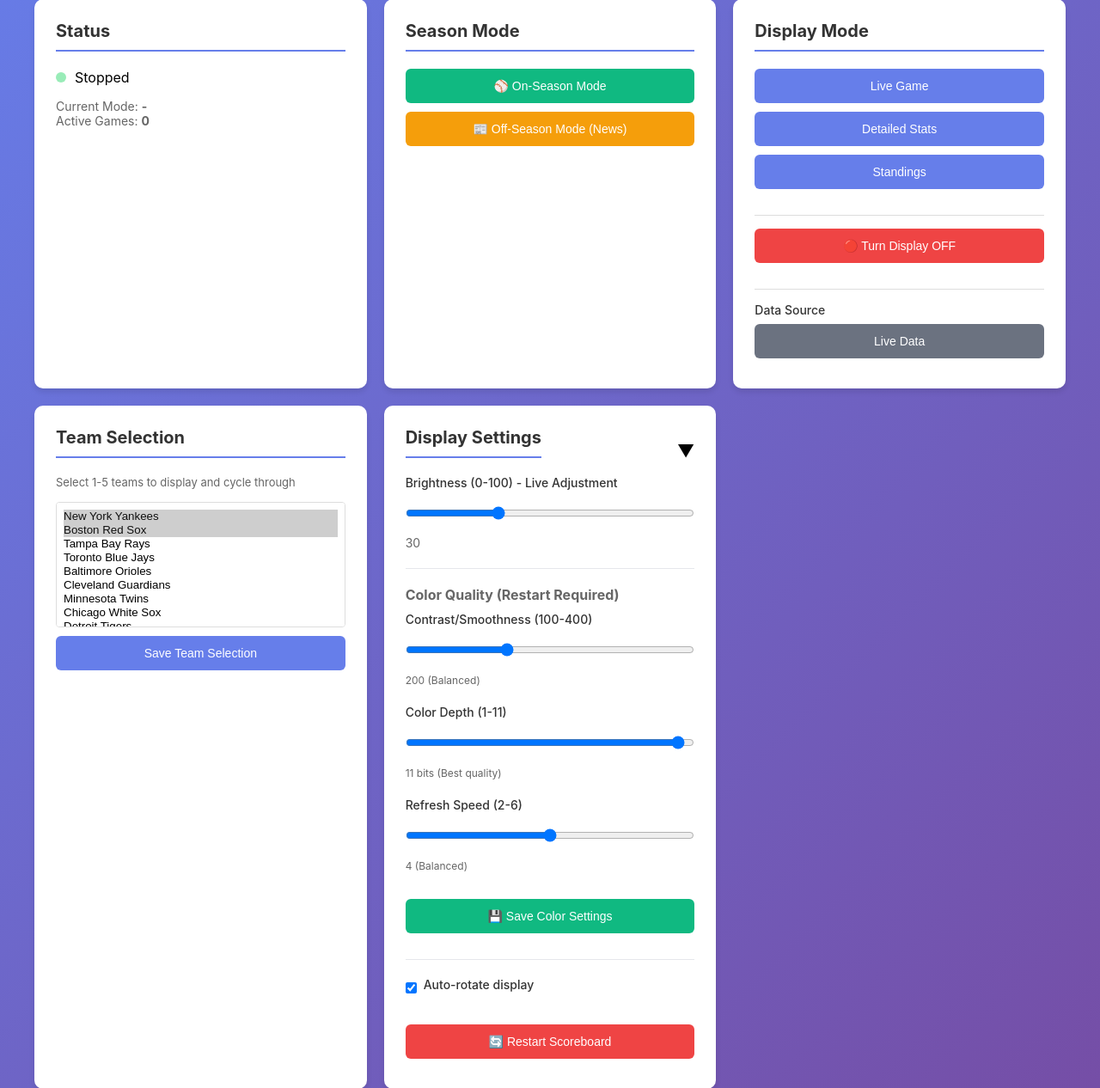
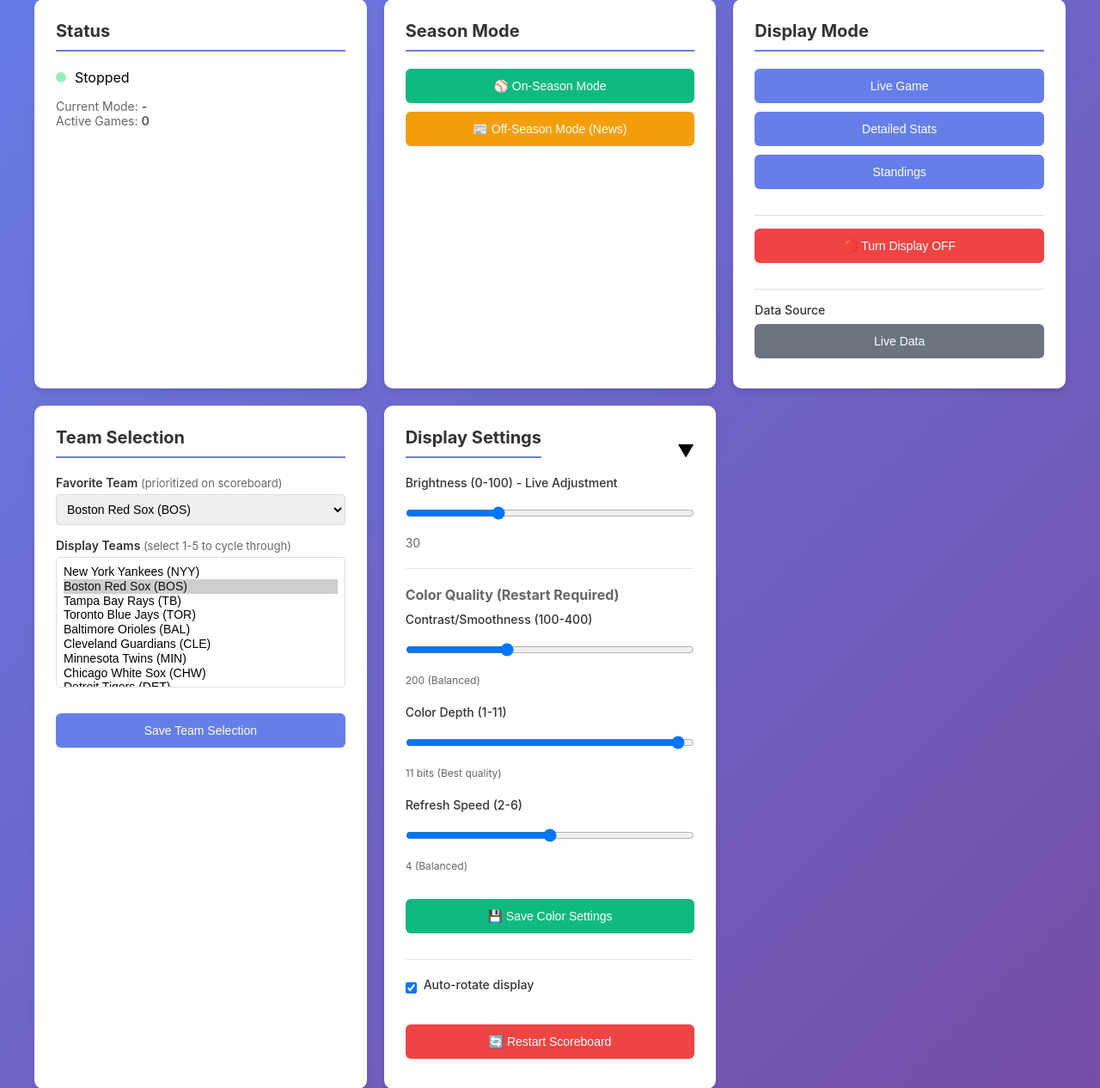
Before and after one commit to ando01/mlb-scoreboard-plus, a FastAPI app: page / in a window 1280 px wide. Shown: the part 167-1433 px from the top of the page at 86% size. Run offline with FastAPI, Linux system fonts and the light colour scheme; data that the repository does not hold is empty.

Commit message:
Fix spring training games and favorite team (BOS) support
- Add sportId=17 fallback in mlb_client so spring training games are
  fetched when no regular season games are scheduled
- Set favorite team to BOS in config and trim preferred_teams
- Add missing favorite-team dropdown to Team Selection UI (element was
  referenced in JS but never existed in HTML)
- Update /api/teams/selected to accept and persist the favorite field
- Sort and highlight favorite team's game at top of Today's Games list

Co-Authored-By: Claude Sonnet 4.6 <noreply@anthropic.com>

```diff
--- a/config/default_config.json
+++ b/config/default_config.json
@@ -6,9 +6,9 @@
     "default_mode": "live_game"
   },
   "teams": {
-    "favorite": "NYY",
+    "favorite": "BOS",
     "display_all": true,
-    "preferred_teams": ["NYY", "BOS", "LAD"]
+    "preferred_teams": ["BOS"]
   },
   "modes": {
     "live_game": {
--- a/src/ui/web_server.py
+++ b/src/ui/web_server.py
@@ -330,6 +330,9 @@ async def set_selected_teams(data: dict):
         config = load_config()
         config.teams.preferred_teams = teams
         config.teams.display_all = False
+        favorite = data.get("favorite")
+        if favorite:
+            config.teams.favorite = favorite
         save_config(config)
 
         # Update running scoreboard
@@ -337,7 +340,7 @@ async def set_selected_teams(data: dict):
         if data_fetcher_instance:
             data_fetcher_instance.config = config
 
-        return {"status": "success", "teams": teams}
+        return {"status": "success", "teams": teams, "favorite": config.teams.favorite}
 
     raise HTTPException(status_code=500, detail="Scoreboard not running")
 
--- a/templates/index.html
+++ b/templates/index.html
@@ -306,10 +306,18 @@
             <!-- Team Selection Card -->
             <div class="card">
                 <h2>Team Selection</h2>
-                <p style="color: #666; font-size: 13px; margin-bottom: 15px;">Select 1-5 teams to display and cycle through</p>
-                <select id="team-selector" multiple size="8" style="width: 100%; padding: 8px; border: 1px solid #ddd; border-radius: 4px; margin-bottom: 10px;">
-                    <!-- Populated via JavaScript -->
-                </select>
+                <div class="form-group" style="margin-bottom: 15px;">
+                    <label style="display: block; margin-bottom: 5px; font-weight: 600;">Favorite Team <span style="color: #666; font-weight: 400; font-size: 13px;">(prioritized on scoreboard)</span></label>
+                    <select id="favorite-team" style="width: 100%; padding: 8px; border: 1px solid #ddd; border-radius: 4px;">
+                        <!-- Populated via JavaScript -->
+                    </select>
+                </div>
+                <div class="form-group">
+                    <label style="display: block; margin-bottom: 5px; font-weight: 600;">Display Teams <span style="color: #666; font-weight: 400; font-size: 13px;">(select 1-5 to cycle through)</span></label>
+                    <select id="team-selector" multiple size="8" style="width: 100%; padding: 8px; border: 1px solid #ddd; border-radius: 4px; margin-bottom: 10px;">
+                        <!-- Populated via JavaScript -->
+                    </select>
+                </div>
                 <button class="btn" onclick="saveSelectedTeams()">Save Team Selection</button>
                 <div id="teams-alert" style="margin-top: 10px; display: none;"></div>
             </div>
@@ -438,12 +446,26 @@
                 return;
             }
 
-            gamesList.innerHTML = games.map(game => {
+            const fav = config.teams?.favorite;
+
+            // Sort: favorite team first, then live games, then others
+            const sorted = [...games].sort((a, b) => {
+                const aIsFav = fav && (a.home_team.abbreviation === fav || a.away_team.abbreviation === fav);
+                const bIsFav = fav && (b.home_team.abbreviation === fav || b.away_team.abbreviation === fav);
+                if (aIsFav && !bIsFav) return -1;
+                if (!aIsFav && bIsFav) return 1;
+                return 0;
+            });
+
+            gamesList.innerHTML = sorted.map(game => {
+                const isFav = fav && (game.home_team.abbreviation === fav || game.away_team.abbreviation === fav);
                 const stateClass = game.state === 'Final' ? 'final' : game.state === 'Live' ? '' : 'preview';
+                const favBorder = isFav ? 'border-left: 3px solid #2563eb; padding-left: 8px;' : '';
+                const favLabel = isFav ? '<span style="color: #2563eb; font-size: 11px; font-weight: 600; margin-left: 6px;">★ FAV</span>' : '';
                 return `
-                    <div class="game-item">
+                    <div class="game-item" style="${favBorder}">
                         <div class="game-header">
-                            <span class="game-teams">${game.away_team.abbreviation} @ ${game.home_team.abbreviation}</span>
+                            <span class="game-teams">${game.away_team.abbreviation} @ ${game.home_team.abbreviation}${favLabel}</span>
                             <span class="game-state ${stateClass}">${game.state}</span>
                         </div>
                         ${game.state !== 'Preview' ? `
@@ -552,18 +574,30 @@
             try {
                 const response = await fetch('/api/teams');
                 const teams = await response.json();
+
+                // Populate multi-select for preferred teams
                 const selector = document.getElementById('team-selector');
                 selector.innerHTML = teams.map(team =>
-                    `<option value="${team.abbr}">${team.name}</option>`
+                    `<option value="${team.abbr}">${team.name} (${team.abbr})</option>`
                 ).join('');
 
-                // Load currently selected teams from config
+                // Populate favorite team dropdown
+                const favSelector = document.getElementById('favorite-team');
+                favSelector.innerHTML = '<option value="">-- Select favorite team --</option>' +
+                    teams.map(team =>
+                        `<option value="${team.abbr}">${team.name} (${team.abbr})</option>`
+                    ).join('');
+
+                // Pre-select values from config
                 if (config.teams?.preferred_teams) {
                     Array.from(selector.options).forEach(option => {
                         if (config.teams.preferred_teams.includes(option.value)) {
                             option.selected = true;
                         }
                     });
+                }
+                if (config.teams?.favorite) {
+                    favSelector.value = config.teams.favorite;
                 }
             } catch (error) {
                 console.error('Error loading teams:', error);
@@ -574,9 +608,15 @@
         async function saveSelectedTeams() {
             const selector = document.getElementById('team-selector');
             const selected = Array.from(selector.selectedOptions).map(opt => opt.value);
+            const favorite = document.getElementById('favorite-team').value;
 
             if (selected.length < 1 || selected.length > 5) {
                 showTeamsAlert('Please select 1-5 teams', 'error');
+                return;
+            }
+
+            if (!favorite) {
+                showTeamsAlert('Please select a favorite team', 'error');
                 return;
             }
 
@@ -584,10 +624,11 @@
                 const response = await fetch('/api/teams/selected', {
                     method: 'POST',
                     headers: {'Content-Type': 'application/json'},
-                    body: JSON.stringify({teams: selected})
+                    body: JSON.stringify({teams: selected, favorite: favorite})
                 });
                 const data = await response.json();
-                showTeamsAlert(`Saved ${selected.length} teams successfully!`, 'success');
+                config.teams = {...config.teams, preferred_teams: selected, favorite: favorite};
+                showTeamsAlert(`Saved! Favorite: ${favorite}, Display: ${selected.join(', ')}`, 'success');
             } catch (error) {
                 showTeamsAlert('Error saving teams', 'error');
             }
```
Also changed, not shown: src/api/mlb_client.py (+10 -2 lines).
